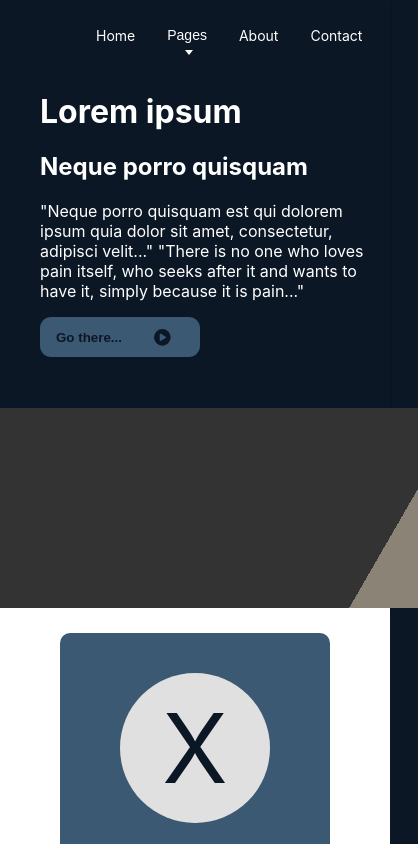
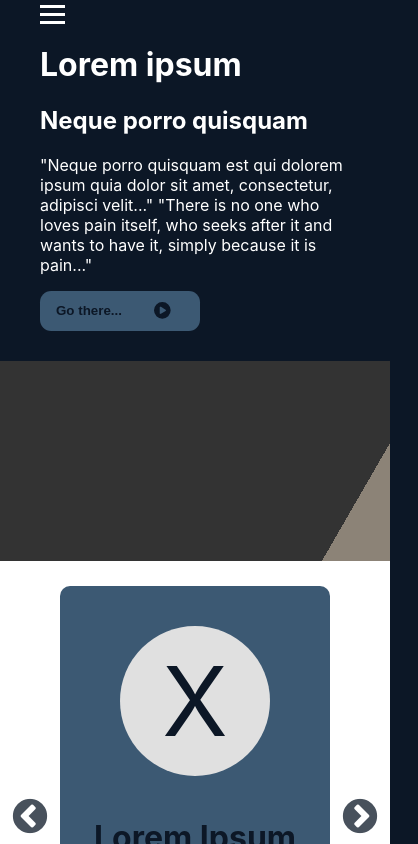
Before and after one commit to sammy0804/Samara_Rincon_prueba_frontend, a React (Create React App) app: page / in a window 390 px wide. Shown: the top 844 px of the page, 418 px wide, since content can reach past the window. Built offline with nearby package versions, Linux system fonts and the light colour scheme.

Commit message:
added responsive in the navbar

```diff
--- a/src/components/Header/Navbar.jsx
+++ b/src/components/Header/Navbar.jsx
@@ -1,10 +1,19 @@
+import React, { useState } from 'react';
 import {menuItems} from "../../data/MenuItems";
 import MenuItems from "./MenuItems";
 
 const Navbar = () =>{
+    const [isOpen, setIsOpen] = useState(false);
+
     return(
-        <nav>
-            <ul className="menus">
+        <nav className='navbar'>
+            <div className="hamburger" onClick={() => setIsOpen(!isOpen)}>
+                {/* Icon for the hamburger menu */}
+                <div></div>
+                <div></div>
+                <div></div>
+            </div>
+            <ul className={`menus ${isOpen ? "show" : ""}`}>
                 {
                     menuItems.map((menu, index)=>{
                         const depthlevel = 0;
--- a/src/styles/Navbar.css
+++ b/src/styles/Navbar.css
@@ -81,10 +81,25 @@
 }
 
 /* Menu list styling */
-.menus{
+.menus {
+  list-style-type: none;
+  margin: 0;
+  padding: 0;
   display: flex;
-  list-style: none;
-  color: #FFF;
+  flex-direction: row; /* Default to horizontal layout */
+}
+
+.navbar .hamburger {
+  display: none;
+  cursor: pointer;
+}
+
+.navbar .hamburger div {
+  width: 25px;
+  height: 3px;
+  background-color: #fff;
+  margin: 5px 0;
+  transition: 0.4s;
 }
 
 /* Menu item positioning and font styling */
@@ -111,7 +126,7 @@
   background-color: transparent;
   cursor: pointer;
   width: 100%;
-  padding: 0.7rem 1rem;
+  padding: 0.8rem 1rem;
 }
 
 /* Hover effect for links and buttons */
@@ -207,6 +222,55 @@ li .menu-items{
     text-align: center; /* Center text for a stacked layout */
   }
 
+  .menus, .dropdown{
+    flex-direction: column; /* Stack menu items vertically on small screens */
+  }
+
+  .navbar .dropdown,
+  .navbar .submenu {
+    flex-direction: column; /* Stack submenu items vertically on small screens */
+  }
+
+  .navbar .hamburger {
+    display: block;
+  }
+
+  .navbar .menus {
+    display: none;
+    flex-direction: column;
+    width: 100%;
+  }
+
+  .navbar .menus.show {
+    display: flex;
+  }
+
+  /* Add some animation or transition */
+  .navbar .menus.show {
+    animation: slideIn 0.3s forwards;
+  }
+
+  li .menu-items{
+    border-bottom: none;
+    border-right: 2px solid #FFF;
+  }
+
+  .dropdown.dropdown.show li .menu-items{
+    border-bottom: 2px solid #FFF;
+    border-right: none;
+  }
+
+  @keyframes slideIn {
+    from {
+      transform: translateY(-20px);
+      opacity: 0;
+    }
+    to {
+      transform: translateY(0);
+      opacity: 1;
+    }
+  }
+
   .title-container {
     margin-top: 5%; /* Remove top margin if it's too much for mobile */
   }
```
